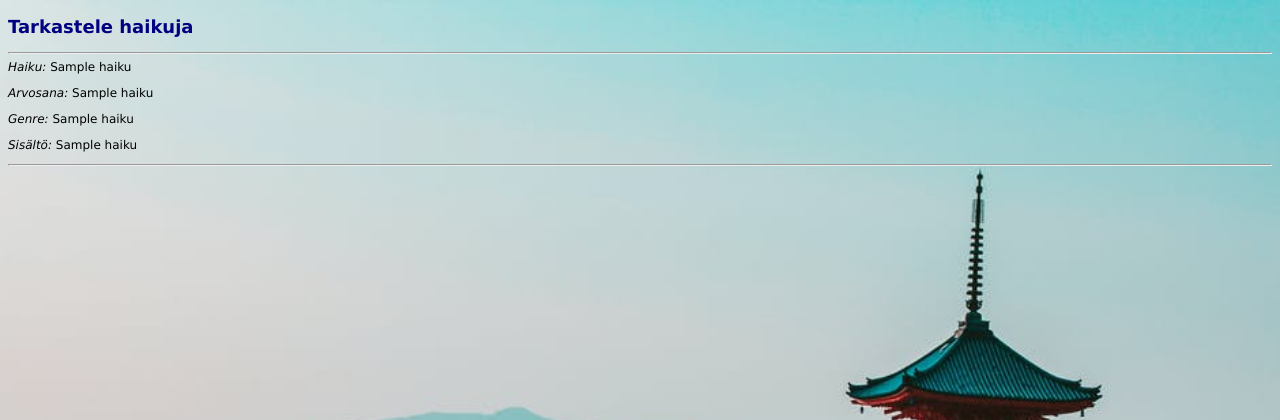
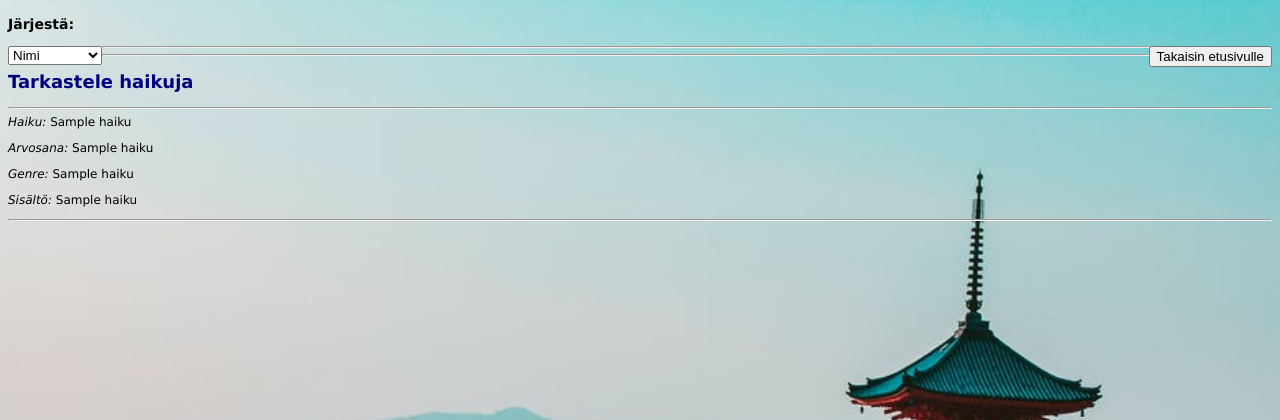
Before and after one commit to alkaakin/haikugeneraattori, a Flask app: template templates/haikut.html in a window 1280 px wide. Shown: the top 420 px of the page. Run offline with Flask 2, Linux system fonts and the light colour scheme; the template is opened without the code that fills it: most values are stand-ins (such as "Sample title", 1, 10 or a date in 2020).

Commit message:
Added arrange function and frontpage button to haikus

```diff
--- a/templates/haikut.html
+++ b/templates/haikut.html
@@ -23,11 +23,42 @@
     h2 {
         color: navy;
         margin-left: 0px;
+
+    }
+
+    .options{
+        float: left;
+    }
+
+    .frontpage{
+        float: right;
+    }
+
+
     }
 </style>
 
 <body>
-    <h2> Tarkastele haikuja </h2>
+
+    <h3> Järjestä:</h3>
+    <div class ="options">
+    <select name="valinta" id="arrange" onchange="location.href='/'+[value]">
+        <option value="nimi">Nimi</option>
+        <option value="paivamaara" onclick="/">Päivämäärä</option>
+        <option value="genre">Genre</option>
+        <option value="arvosana">Arvosana</option>
+      </select>
+    </div>
+
+    <div class="frontpage">
+    <button type="button" onclick="location.href='/'"> Takaisin etusivulle </button>
+
+    </div>
+
+    <hr>
+    <hr>
+    <p>
+    <h2> Tarkastele haikuja </h2></p>
     <hr>
     {% for haiku in haikut %}
     <i>Haiku:</i> {{ haiku[1] }}
@@ -40,6 +71,10 @@
         <hr>
         {% endfor %}
 
+
+
+
+
 </body>
 
 </html>
```
Also changed, not shown: haikut.py (+11 -0 lines), routes.py (+10 -0 lines).
